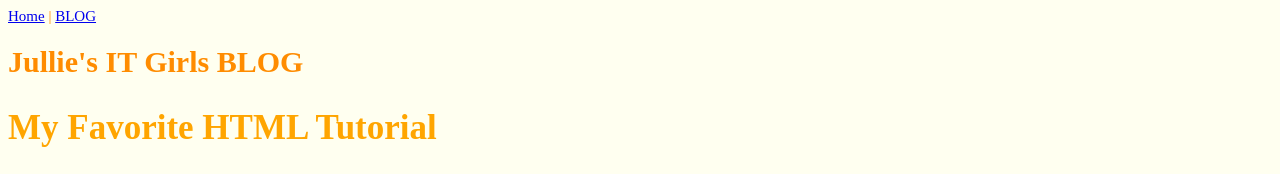
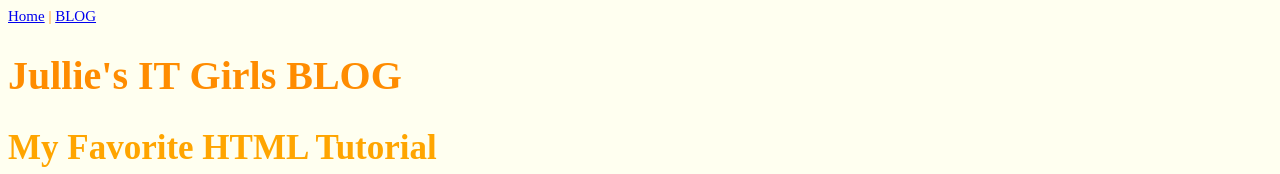
Before and after one commit to itgirls2021/jncach, a plain HTML site: page blog.html in a window 1280 px wide. Shown: the top 174 px of the page. Drawn offline with Linux system fonts and the light colour scheme; a web font is replaced by a local one.

Commit message:
Add files via upload

```diff
--- a/styles2.css
+++ b/styles2.css
@@ -4,6 +4,7 @@ body {
     font-family: 'Andada Pro', serif;
     font-size: 15px;
 }
+h1 {color: darkorange; font-size: 40px;}
 h2 {color: orange; font-size: 35px;}
 h3 {color: orange; font-size: 35;}
 h4 {color: orange; font-size: 35px;}
```
